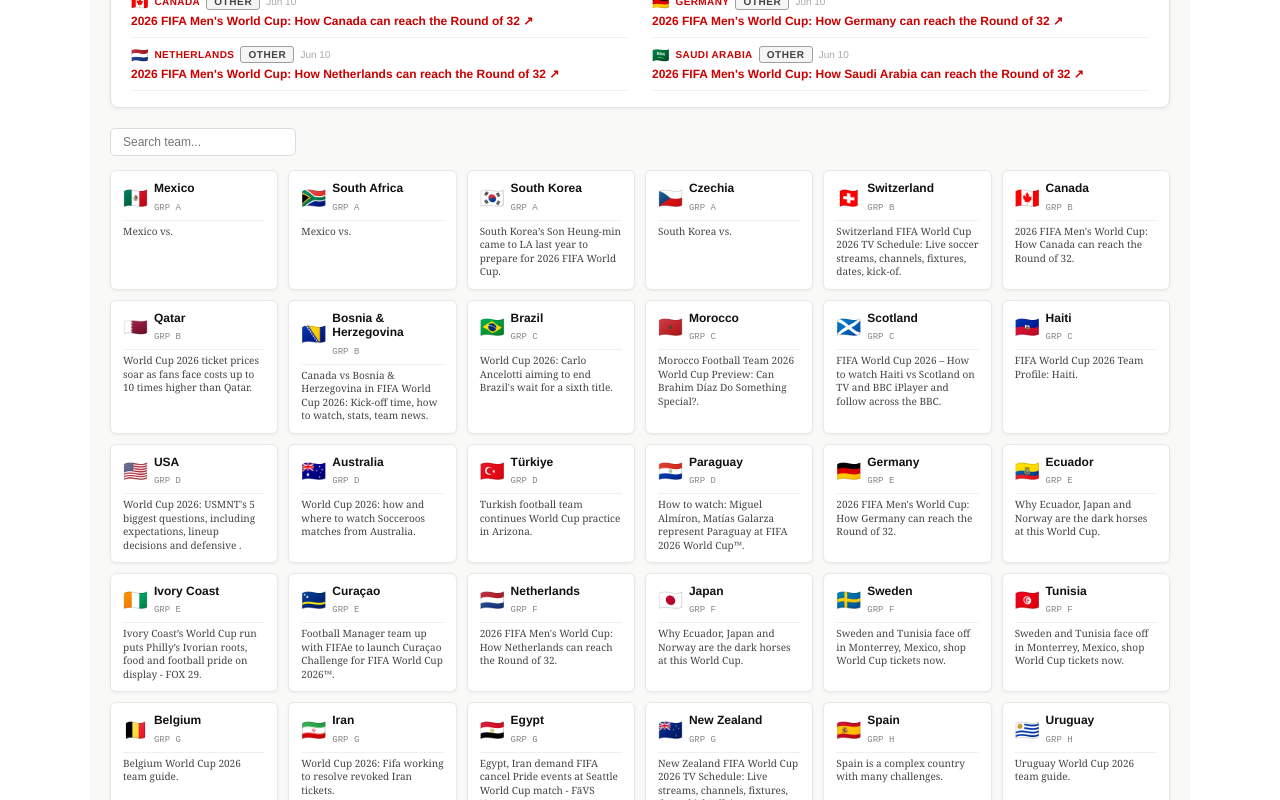
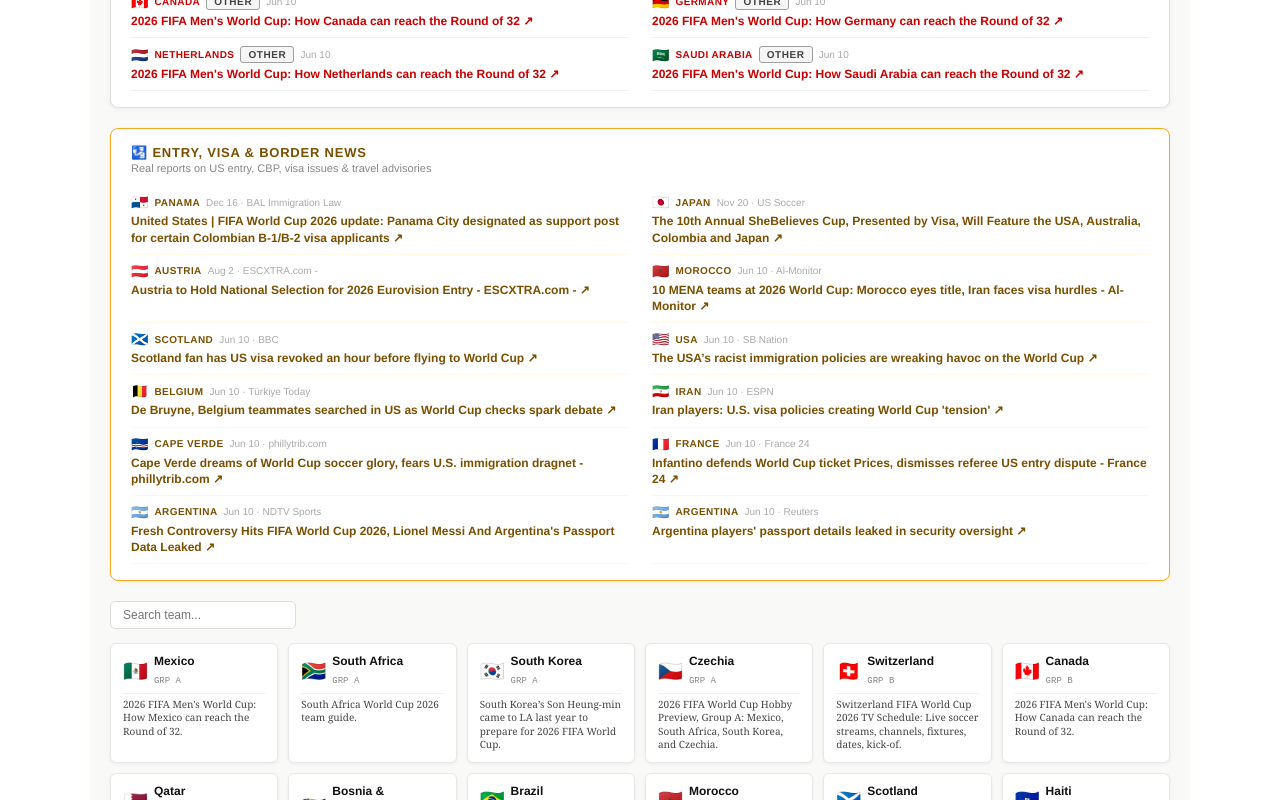
Before and after one commit to meyersca2/wc2026-tracker, a React (Vite) app: page / in a window 1280 px wide. Shown: the part 720-1520 px from the top of the page. Built offline with nearby package versions, Linux system fonts and the light colour scheme.

Commit message:
Fix card headlines; add Entry/Visa/CBP section between Latest and team grid

```diff
--- a/src/App.jsx
+++ b/src/App.jsx
@@ -209,6 +209,52 @@
             </div>
           </div>
 
+          {/* Entry / CBP / Visa News Section */}
+          {(() => {
+            const entryItems = [];
+            TEAMS.forEach(t => {
+              (NEWS_DATA[t.name] || []).forEach(item => {
+                if (item.category === 'Entry') entryItems.push({ ...item, team: t.name, flag: t.flag });
+              });
+            });
+            entryItems.sort((a, b) => {
+              const toMs = s => { const d = new Date(s + ' 2026'); return isNaN(d) ? 0 : d.getTime(); };
+              return toMs(b.date) - toMs(a.date);
+            });
+            if (entryItems.length === 0) return null;
+            return (
+              <div style={{
+                backgroundColor: "#fff", border: "1px solid #f9a825", borderRadius: "8px",
+                padding: "16px 20px", marginBottom: "20px", boxShadow: "0 1px 4px rgba(249,168,37,0.15)",
+              }}>
+                <div style={{ marginBottom: "12px" }}>
+                  <div style={{ fontSize: "13px", fontWeight: 800, letterSpacing: "0.06em", color: "#7b4f00" }}>🛂 ENTRY, VISA &amp; BORDER NEWS</div>
+                  <div style={{ fontSize: "11px", color: "#888", marginTop: "2px" }}>Real reports on US entry, CBP, visa issues &amp; travel advisories</div>
+                </div>
+                <div style={{ display: "grid", gridTemplateColumns: "1fr 1fr", gap: "0 24px" }}>
+                  {entryItems.slice(0, 12).map((item, i) => {
+                    const team = TEAMS.find(t => t.name === item.team);
+                    return (
+                      <div key={i} onClick={() => { if(team){setSelectedTeam(team);setView('team');} }}
+                        style={{ borderBottom: "1px solid #fef9e7", padding: "8px 0", cursor: team ? "pointer" : "default" }}>
+                        <div style={{ display: "flex", alignItems: "center", gap: "6px", marginBottom: "3px", flexWrap: "wrap" }}>
+                          {team && <span style={{ fontSize: "14px" }}>{team.flag}</span>}
+                          <span style={{ fontSize: "10px", fontWeight: 700, color: "#7b4f00", letterSpacing: "0.04em", textTransform: "uppercase" }}>{item.team}</span>
+                          <span style={{ fontSize: "10px", color: "#aaa" }}>{item.date} · {item.source}</span>
+                        </div>
+                        <a href={getArticleUrl(item.url, item.headline, item.source)} target="_blank" rel="noopener noreferrer"
+                          style={{ fontSize: "12px", fontWeight: 700, color: "#7b4f00", lineHeight: 1.35, textDecoration: "none", display: "block" }}
+                          onClick={e => e.stopPropagation()}>
+                          {item.headline} ↗
+                        </a>
+                      </div>
+                    );
+                  })}
+                </div>
+              </div>
+            );
+          })()}
+
           {/* Search */}
           <div style={{ display: "flex", gap: "8px", alignItems: "center", marginBottom: "14px" }}>
             <input placeholder="Search team..." value={searchQuery} onChange={e => setSearchQuery(e.target.value)}
@@ -221,7 +267,7 @@
             {filteredTeams.map(team => {
               // Prefer first non-entry story with a real headline for card preview
               const allStories = NEWS_DATA[team.name] || [];
-              const isBadHeadline = (h) => !h || h.length < 20 || /\bvs\.?\s*$/.test(h) || /^[\w\s]+ vs\.?\s*$/.test(h);
+              const isBadHeadline = (h) => !h || h.length < 25 || /^\S[\w\s]+ vs\.?\s/i.test(h) || /vs\.?\s*$/.test(h);
               const firstStory = allStories.find(s => s.category !== 'Entry' && !isBadHeadline(s.headline)) ||
                                  allStories.find(s => s.category !== 'Entry') ||
                                  allStories[0];
```
Also changed, not shown: src/newsData.js.
